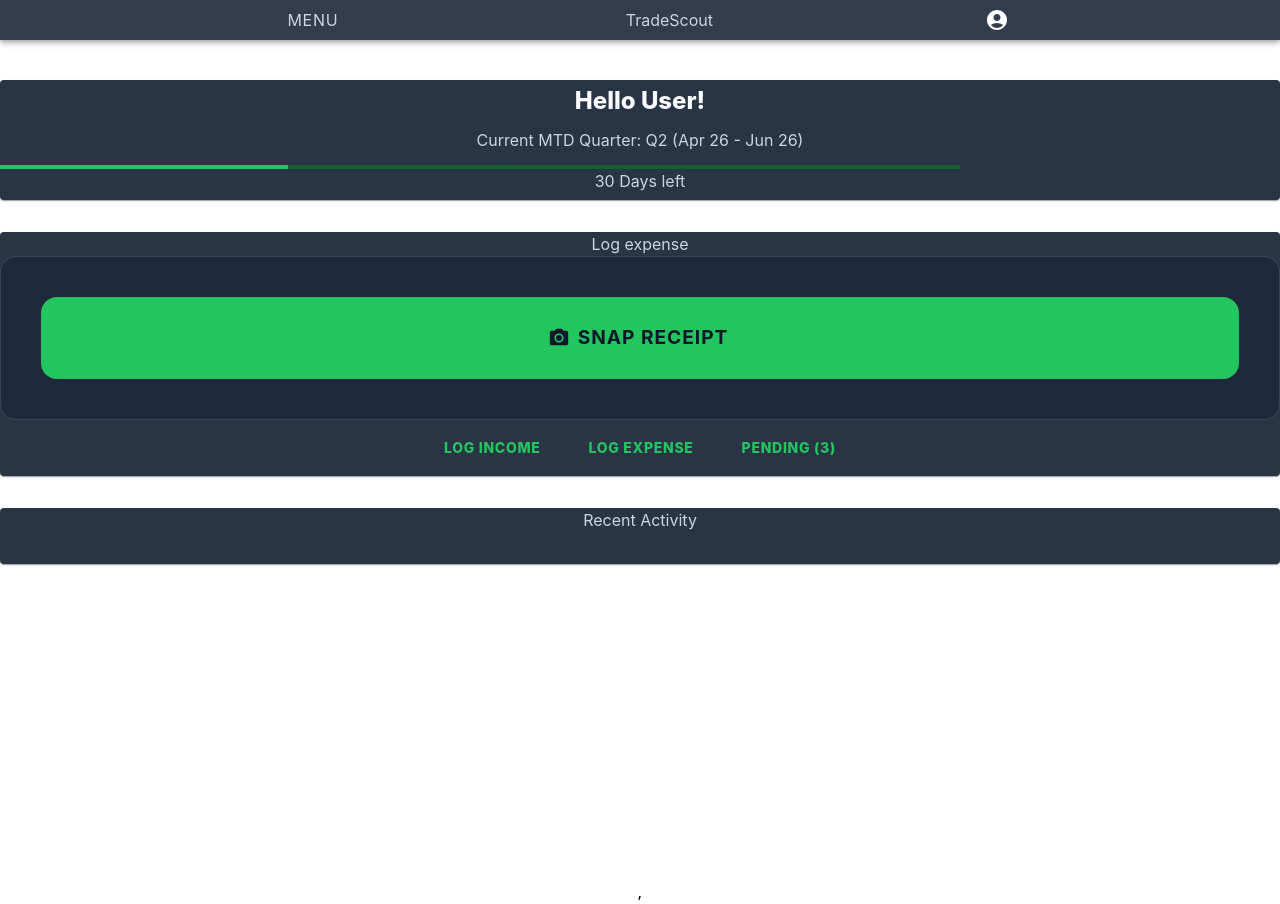
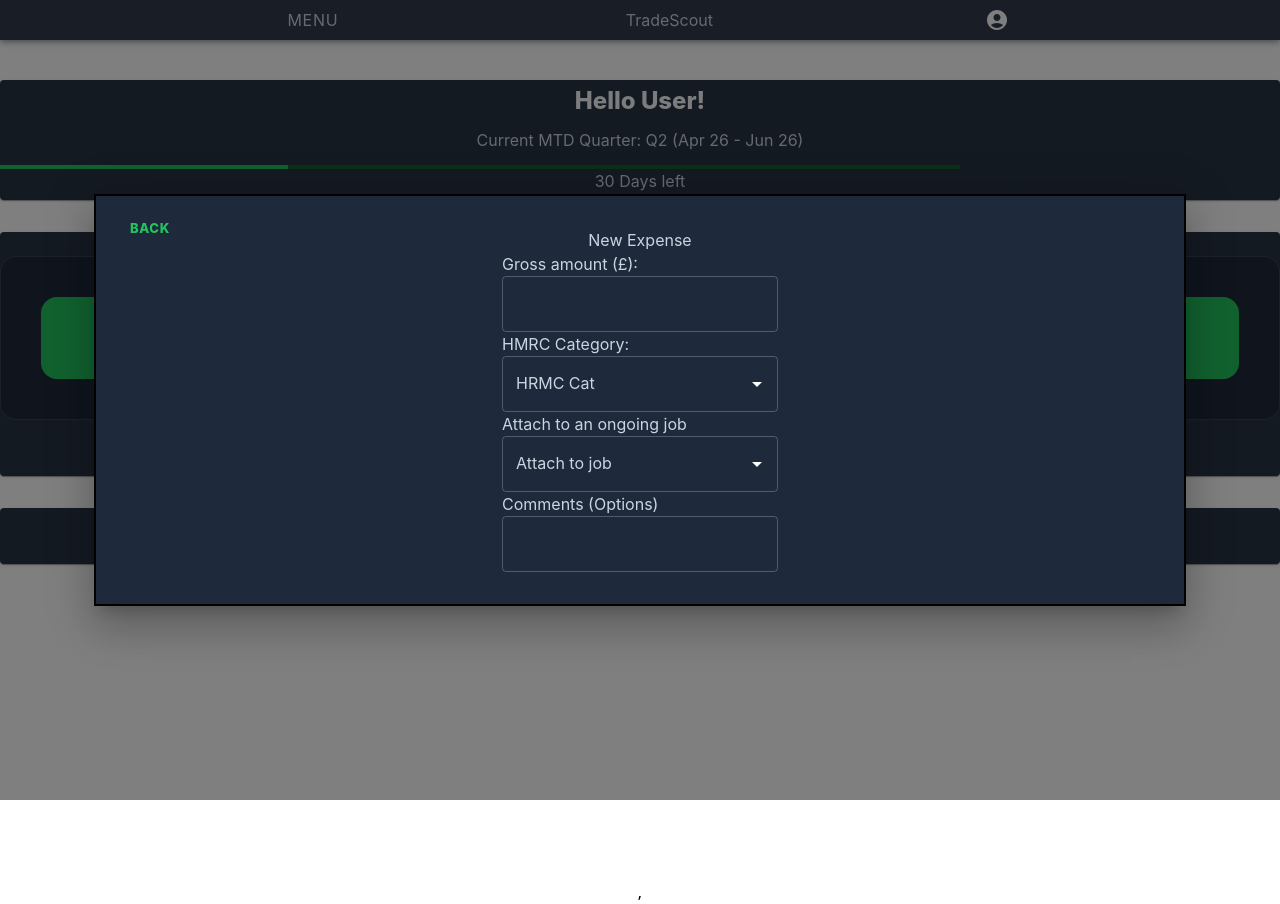
Before and after one commit to lharrison1910/TradeScout, a React (Vite) app in the folder apps/ui/: page / in a window 1280 px wide. Both pictures are taken after a click on the button "LOG EXPENSE". Built offline with nearby package versions, Linux system fonts and the light colour scheme.

Commit message:
expense modal

```diff
--- a/apps/ui/src/components/ExpenseModal/ExpenseModal.tsx
+++ b/apps/ui/src/components/ExpenseModal/ExpenseModal.tsx
@@ -1,11 +1,60 @@
-import { Box, Button, Modal, Typography } from "@mui/material";
+import {
+  Autocomplete,
+  Box,
+  Button,
+  Modal,
+  TextField,
+  Typography,
+} from "@mui/material";
 
 const ExpenseModal = ({ open, handleClose }) => {
+  const style = {
+    position: "absolute",
+    top: "50%",
+    left: "50%",
+    transform: "translate(-50%, -50%)",
+    width: "80%",
+    bgcolor: "background.paper",
+    border: "2px solid #000",
+    boxShadow: 24,
+    p: 4,
+
+    display: "flex",
+    flexDirection: "column",
+    justifyContent: "center",
+    alignItems: "center",
+  };
   return (
     <Modal open={open} onClose={handleClose}>
-      <Box>
-        <Button onClick={handleClose}>Back</Button>
-        <Typography>New Expense</Typography>
+      <Box sx={style}>
+        <Box>
+          <Button
+            onClick={handleClose}
+            size="small"
+            sx={{ position: "absolute", left: 10, top: 5 }}
+          >
+            Back
+          </Button>
+          <Typography>New Expense</Typography>
+        </Box>
+        <Box>
+          <Typography>Gross amount (£):</Typography>
+          <TextField type="number" />
+          <Typography>HMRC Category:</Typography>
+          <Autocomplete
+            options={[]}
+            renderInput={(params) => <TextField {...params} label="HRMC Cat" />}
+          />
+          <Typography>Attach to an ongoing job</Typography>
+          <Autocomplete
+            options={[]}
+            renderInput={(params) => (
+              <TextField {...params} label="Attach to job" />
+            )}
+          />
+          <Typography>Comments (Options)</Typography>
+          <TextField />
+        </Box>
       </Box>
     </Modal>
   );
--- a/apps/ui/src/pages/Homepage/Homepage.tsx
+++ b/apps/ui/src/pages/Homepage/Homepage.tsx
@@ -9,10 +9,13 @@
 } from "@mui/material";
 import { useState } from "react";
 import { SnapReceiptCard } from "../../components/SnapRecieptCard/SnapRecieptCard";
+import ExpenseModal from "../../components/ExpenseModal/ExpenseModal";
 
 const Homepage = () => {
   const [daysTill, setDaysTill] = useState(30);
+  const [expenseModal, setExpenseModal] = useState<boolean>(false);
   return (
+    <>
       <Box
         sx={{
           display: "flex",
@@ -44,7 +47,7 @@
           <Typography>Log expense</Typography>
           <SnapReceiptCard />
           <Button>Log Income</Button>
-        <Button>Log Expense</Button>
+          <Button onClick={() => setExpenseModal(true)}>Log Expense</Button>
           <Button>Pending (3)</Button>
         </Paper>
 
@@ -56,6 +59,12 @@
           </List>
         </Paper>
       </Box>
+
+      <ExpenseModal
+        open={expenseModal}
+        handleClose={() => setExpenseModal(false)}
+      />
+    </>
   );
 };
 
```
Lines whose indentation alone changed are shown as unchanged.
